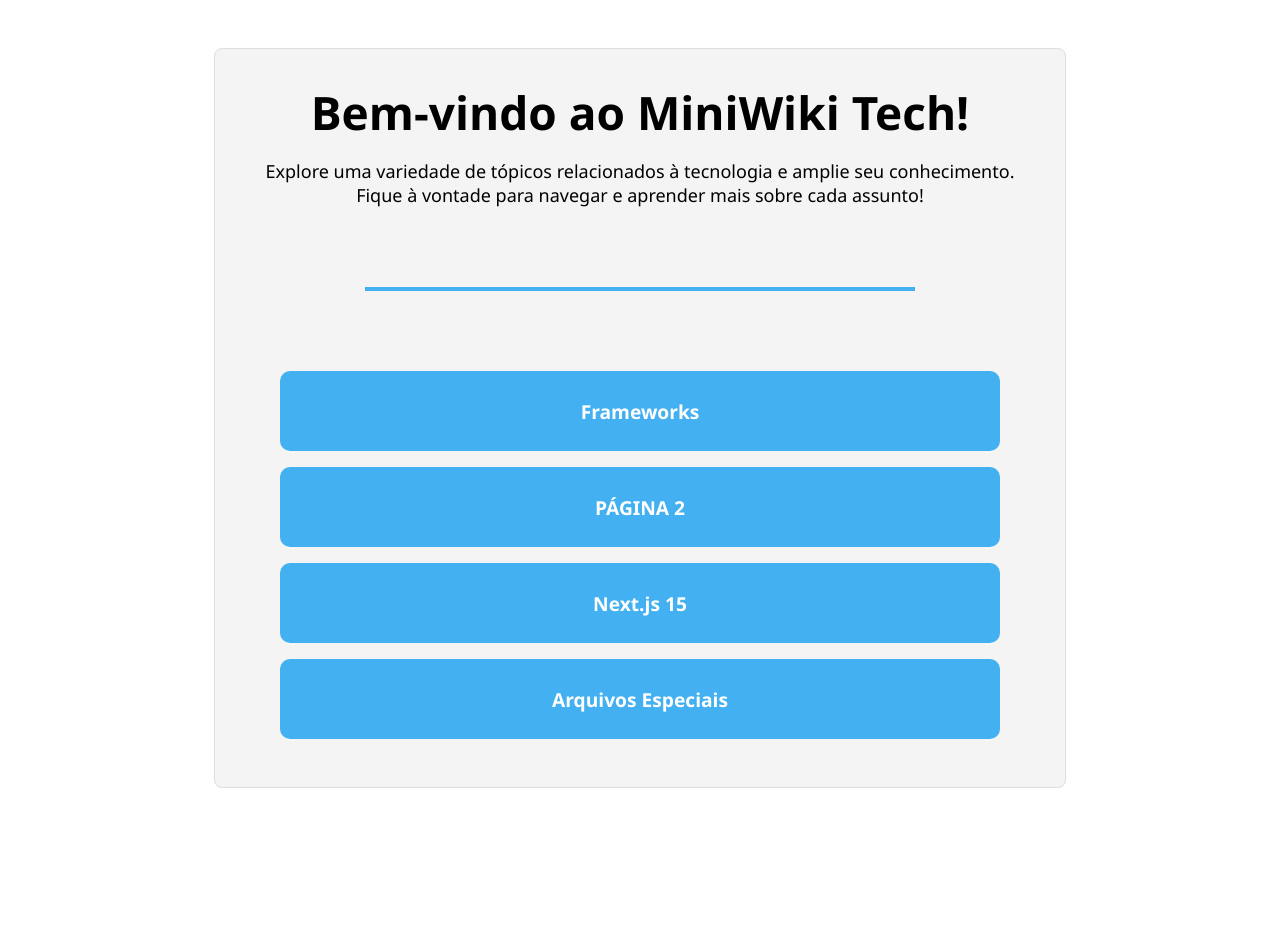
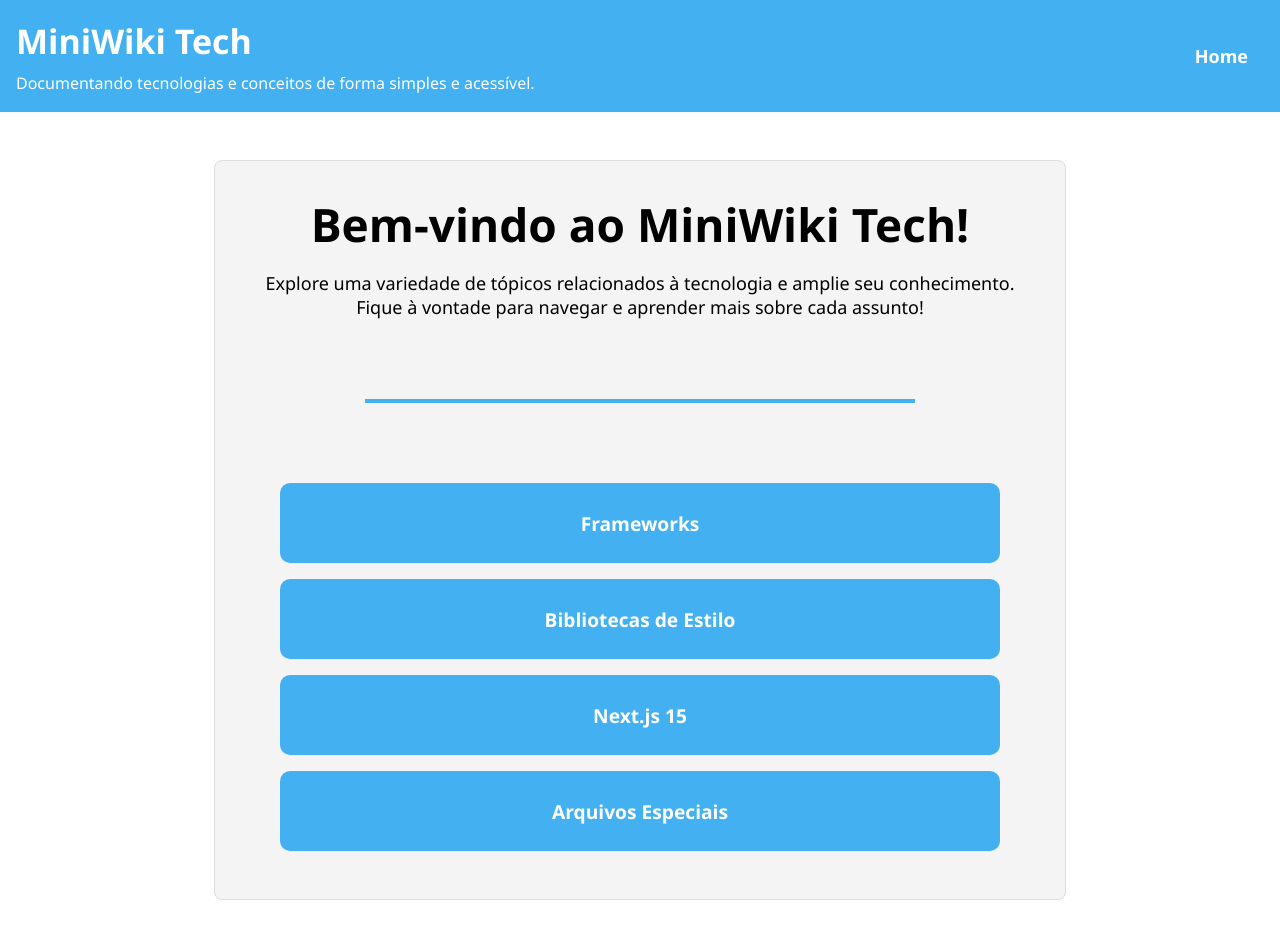
Before and after one commit to turco-vic/FrontEnd-Mini.Wiki.Tech, a Next.js app: page /home in a window 1280 px wide. Shown: the top 938 px of the page. Before the commit the page ends 836 px from the top, so only its background shows below. Built offline with nearby package versions, Linux system fonts and the light colour scheme.

Commit message:
Finish Project

```diff
--- a/src/app/home/page.jsx
+++ b/src/app/home/page.jsx
@@ -17,7 +17,7 @@ export default function Home() {
         <Line />
 
         <Button text="Frameworks" href="/page-frameworks" />
-        <Button text="PÁGINA 2" href="/pag2" />
+        <Button text="Bibliotecas de Estilo" href="/bibliotecasDeEstilo" />
         <Button text="Next.js 15" href="/NextJs15" />
         <Button text="Arquivos Especiais" href="/Arquivos_especiais" />
       </div>
--- a/src/app/layout.js
+++ b/src/app/layout.js
@@ -41,6 +41,7 @@ export default function RootLayout({ children }) {
     return (
         <html lang="pt-BR" className={roboto.variable}>
             <body className={roboto.className}>
+                <Header />
                 <main>
                     {children}
                 </main>
```
